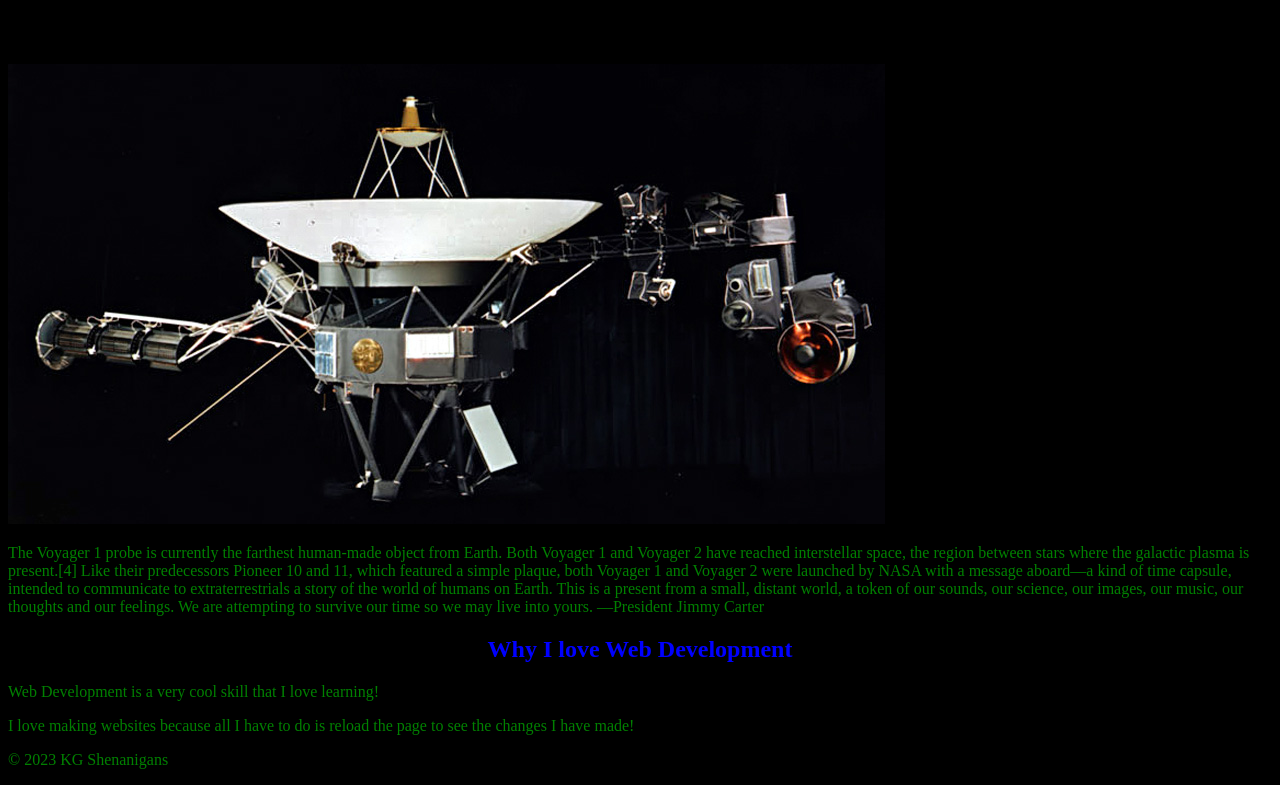
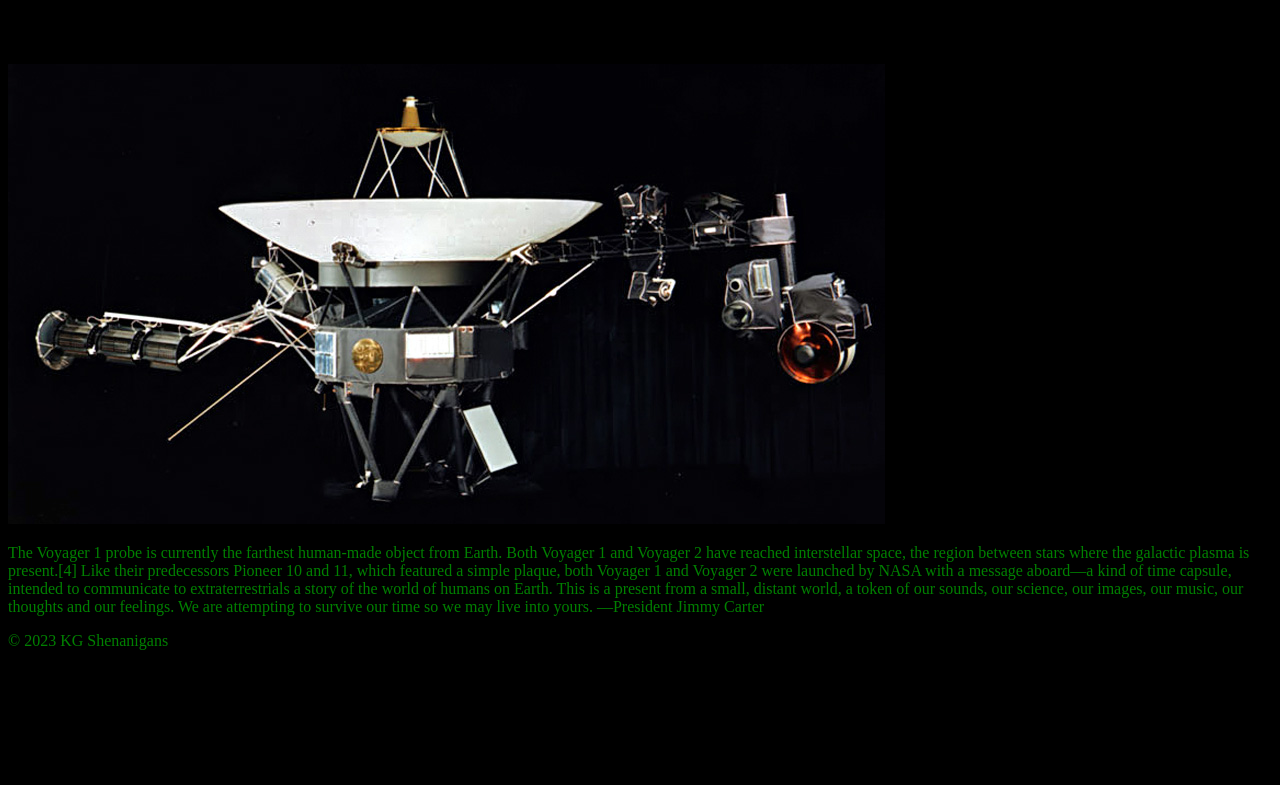
Before and after one commit to LaunchCodeAllhubs/js-assignment-4-html-me-something-kgomezstl, a website: page index.html in a window 1280 px wide. Shown: the part 607-1392 px from the top of the page. After the commit the page ends 1273 px from the top, so only its background shows below. Drawn offline with Linux system fonts and the light colour scheme.

```diff
--- a/index.html
+++ b/index.html
@@ -33,11 +33,6 @@
 
       —President Jimmy Carter</p>
 
-    <h2 class="center" id="cool-text" >Why I love Web Development</h2>
-    <p>Web Development is a very cool skill that I love learning!</p>
-    <p>I love making websites because all I have to do is reload the page to see the changes I have made!</p>
-
-
     <footer>
 		<p id="copyright">&copy; 2023 KG Shenanigans</p>
 	</footer>
```
Also changed, not shown: spec/grading.spec.js (+2 -2 lines).
